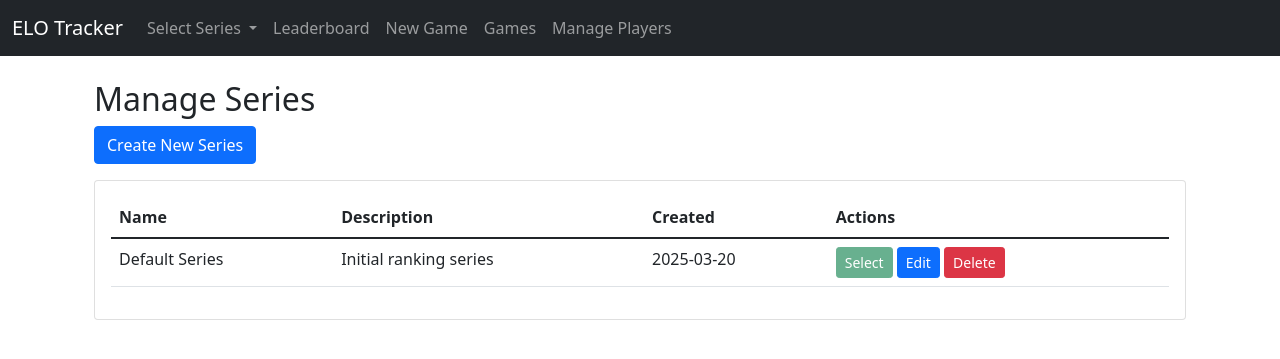
After one commit to LukasKanopka/GrassPowerRanking, a Flask app: page /manage_series in a window 1280 px wide. The commit adds this page. Shown: the top 359 px of the page. Run offline with Flask 3, Linux system fonts and the light colour scheme.

Commit message:
empty db with series

```diff
--- a/app.py
+++ b/app.py
@@ -1,5 +1,5 @@
-from flask import Flask, render_template, request, redirect, url_for, flash, jsonify
-from models import db, Player, Game
+from flask import Flask, render_template, request, redirect, url_for, flash, jsonify, session
+from models import db, Player, Game, Series
 from datetime import datetime
 import math
 
@@ -10,13 +10,118 @@ app.secret_key = 'your_secret_key'  # Needed for flash messages
 
 db.init_app(app)
 
+# Add this before_request handler to ensure a series is selected
+@app.before_request
+def ensure_series_selected():
+    if request.endpoint in ['static']:
+        return
+
+    # Create default series if none exists
+    if Series.query.count() == 0:
+        default_series = Series(name="Default Series", description="Initial ranking series")
+        db.session.add(default_series)
+        db.session.commit()
+
+    # Set current series in session if not already set
+    if 'current_series_id' not in session:
+        default_series = Series.query.first()
+        session['current_series_id'] = default_series.id
+
+# Series management routes
+@app.route('/manage_series')
+def manage_series():
+    series_list = Series.query.order_by(Series.name).all()
+    return render_template('manage_series.html', series_list=series_list)
+
+@app.route('/series/select/<int:series_id>')
+def select_series(series_id):
+    series = Series.query.get_or_404(series_id)
+    session['current_series_id'] = series_id
+    flash(f'Switched to "{series.name}" series', 'success')
+    return redirect(url_for('index'))
+
+@app.route('/series/create', methods=['GET', 'POST'])
+def create_series():
+    if request.method == 'POST':
+        name = request.form.get('name')
+        description = request.form.get('description')
+
+        if not name:
+            flash('Series name is required', 'danger')
+            return render_template('create_series.html')
+
+        # Check if series with this name already exists
+        existing = Series.query.filter(Series.name == name).first()
+        if existing:
+            flash('A series with this name already exists', 'danger')
+            return render_template('create_series.html')
+
+        new_series = Series(name=name, description=description)
+        db.session.add(new_series)
+        db.session.commit()
+
+        flash(f'Series "{name}" created successfully', 'success')
+        return redirect(url_for('manage_series'))
+
+    return render_template('create_series.html')
+
+@app.route('/series/edit/<int:series_id>', methods=['GET', 'POST'])
+def edit_series(series_id):
+    series = Series.query.get_or_404(series_id)
+
+    if request.method == 'POST':
+        name = request.form.get('name')
+        description = request.form.get('description')
+
+        if not name:
+            flash('Series name is required', 'danger')
+            return render_template('edit_series.html', series=series)
+
+        # Check for name conflict only if name changed
+        if name != series.name:
+            existing = Series.query.filter(Series.name == name).first()
+            if existing:
+                flash('A series with this name already exists', 'danger')
+                return render_template('edit_series.html', series=series)
+
+        series.name = name
+        series.description = description
+        db.session.commit()
+
+        flash(f'Series "{name}" updated successfully', 'success')
+        return redirect(url_for('manage_series'))
+
+    return render_template('edit_series.html', series=series)
+
+@app.route('/series/delete/<int:series_id>', methods=['POST'])
+def delete_series(series_id):
+    if Series.query.count() <= 1:
+        flash('Cannot delete the only series. Create another series first.', 'danger')
+        return redirect(url_for('manage_series'))
+
+    series = Series.query.get_or_404(series_id)
+
+    # If we're deleting the current series, select another one
+    if session.get('current_series_id') == series_id:
+        another_series = Series.query.filter(Series.id != series_id).first()
+        session['current_series_id'] = another_series.id
+
+    db.session.delete(series)
+    db.session.commit()
+
+    flash(f'Series "{series.name}" deleted with all its data', 'success')
+    return redirect(url_for('manage_series'))
+
 @app.route('/')
 def index():
-    players = Player.query.order_by(Player.elo.desc()).all()
+    series_id = session.get('current_series_id')
+    current_series = Series.query.get(series_id)
+
+    players = Player.query.filter_by(series_id=series_id).order_by(Player.elo.desc()).all()
 
     # Calculate player stats
     player_stats = {}
-    games = Game.query.all()
+    games = Game.query.filter_by(series_id=series_id).all()
 
     for player in players:
         player_stats[player.id] = {'wins': 0, 'losses': 0, 'win_pct': 0}
@@ -51,10 +156,20 @@ def index():
             stats['win_pct'] = 0
         stats['win_pct'] = round(stats['win_pct'], 1)
 
-    return render_template('leaderboard.html', players=players, player_stats=player_stats)
+    # Get all series for dropdown
+    all_series = Series.query.all()
+
+    return render_template('leaderboard.html',
+                           players=players,
+                           player_stats=player_stats,
+                           current_series=current_series,
+                           all_series=all_series)
 
 @app.route('/new_game', methods=['GET', 'POST'])
 def new_game():
+    series_id = session.get('current_series_id')
+    current_series = Series.query.get(series_id)
+
     if request.method == 'POST':
         # Get selected players for each team
         team1 = request.form.getlist('team1')
@@ -64,64 +179,82 @@ def new_game():
         # Validate
         if not team1 or not team2:
             flash('Please select players for both teams', 'danger')
-            players = Player.query.all()
-            return render_template('new_game.html', players=players)
+            players = Player.query.filter_by(series_id=series_id).all()
+            return render_template('new_game.html', players=players, current_series=current_series)
 
         # Process each game
         for i in range(1, game_count + 1):
             winner = int(request.form.get(f'winner_{i}'))
 
-            # Get the next sequence number
-            last_game = Game.query.order_by(Game.sequence.desc()).first()
+            # Get the next sequence number within this series
+            last_game = Game.query.filter_by(series_id=series_id).order_by(Game.sequence.desc()).first()
             next_seq = 1 if not last_game else last_game.sequence + 1
 
-            # Create and save game
+            # Create and save game with series_id
             game = Game(
                 team1_players=','.join(team1),
                 team2_players=','.join(team2),
                 winner=winner,
-                sequence=next_seq
+                sequence=next_seq,
+                series_id=series_id
             )
             db.session.add(game)
 
             # Update ELOs
-            update_elos(team1, team2, winner)
+            update_elos(team1, team2, winner, series_id)
 
         db.session.commit()
         flash(f'Successfully saved {game_count} games!', 'success')
         return redirect(url_for('index'))
 
-    players = Player.query.all()
-    return render_template('new_game.html', players=players)
+    players = Player.query.filter_by(series_id=series_id).all()
+    all_series = Series.query.all()
+
+    return render_template('new_game.html',
+                          players=players,
+                          current_series=current_series,
+                          all_series=all_series)
 
 @app.route('/games')
 def games():
-    games_list = Game.query.order_by(Game.sequence.desc()).all()
-    players = Player.query.all()
+    series_id = session.get('current_series_id')
+    current_series = Series.query.get(series_id)
+
+    games_list = Game.query.filter_by(series_id=series_id).order_by(Game.sequence.desc()).all()
+    players = Player.query.filter_by(series_id=series_id).all()
 
     # Create a dict for quick lookup
     players_dict = {str(p.id): p.name for p in players}
 
     formatted_games = []
+
     for game in games_list:
-        team1_names = [players_dict[pid] for pid in game.team1_players.split(',')]
-        team2_names = [players_dict[pid] for pid in game.team2_players.split(',')]
+        team1_names = [players_dict.get(pid, "Unknown") for pid in game.team1_players.split(',')]
+        team2_names = [players_dict.get(pid, "Unknown") for pid in game.team2_players.split(',')]
 
         formatted_games.append({
             'id': game.id,
-            'date': game.date.strftime('%Y-%m-%d %H:%M'),
+            'date': game.date.strftime('%Y-%m-%d %H:%M') if game.date else "Unknown",
             'team1': ', '.join(team1_names),
             'team2': ', '.join(team2_names),
-            'winner': 'Team 1' if game.winner == 1 else 'Team 2',
+            'winner': game.winner,
             'sequence': game.sequence
         })
 
-    return render_template('games.html', games=formatted_games)
+    all_series = Series.query.all()
+
+    return render_template('games.html',
+                          games=formatted_games,
+                          current_series=current_series,
+                          all_series=all_series)
 
 @app.route('/edit_game/<int:game_id>', methods=['GET', 'POST'])
 def edit_game(game_id):
-    game = Game.query.get_or_404(game_id)
-    players = Player.query.all()
+    series_id = session.get('current_series_id')
+
+    # Get the game and verify it belongs to the current series
+    game = Game.query.filter_by(id=game_id, series_id=series_id).first_or_404()
+    players = Player.query.filter_by(series_id=series_id).all()
 
     if request.method == 'POST':
         # Get updated data
@@ -137,7 +270,7 @@ def edit_game(game_id):
         db.session.commit()
 
         # Recalculate all ELOs
-        recalculate_all_elos()
+        recalculate_all_elos(series_id)
 
         flash('Game updated successfully!')
         return redirect(url_for('games'))
@@ -154,12 +287,17 @@ def edit_game(game_id):
 
 @app.route('/delete_game/<int:game_id>', methods=['POST'])
 def delete_game(game_id):
-    game = Game.query.get_or_404(game_id)
+    series_id = session.get('current_series_id')
+
+    # Get the game and verify it belongs to the current series
+    game = Game.query.filter_by(id=game_id, series_id=series_id).first_or_404()
+
+    # Delete the game
     db.session.delete(game)
     db.session.commit()
 
-    # Recalculate ELOs for all players
-    recalculate_all_elos()
+    # Recalculate ELOs for all players in this series
+    recalculate_all_elos(series_id)
 
     flash('Game deleted successfully!')
     return redirect(url_for('games'))
@@ -184,7 +322,7 @@ def update_game_order():
         db.session.commit()
 
         # Recalculate ELOs based on the new game order
-        recalculate_all_elos()
+        recalculate_all_elos(session.get('current_series_id'))
 
         return jsonify({'message': 'Game order updated successfully'}), 200
 
@@ -192,27 +330,31 @@ def update_game_order():
         db.session.rollback()
         return jsonify({'error': str(e)}), 500
 
-def recalculate_all_elos():
-    # Reset all player ELOs to their custom starting values
-    players = Player.query.all()
+def recalculate_all_elos(series_id):
+    # Reset all player ELOs to their starting values
+    players = Player.query.filter_by(series_id=series_id).all()
     for player in players:
         player.elo = player.starting_elo
 
-    # Get all games ordered by sequence
-    games = Game.query.order_by(Game.sequence).all()
+    # Get all games in this series, ordered by sequence
+    games = Game.query.filter_by(series_id=series_id).order_by(Game.sequence).all()
 
     # Replay all games to recalculate ELOs
     for game in games:
-        team1_ids = game.team1_players.split(',')
-        team2_ids = game.team2_players.split(',')
-        update_elos(team1_ids, team2_ids, game.winner)
+        team1_ids = [id for id in game.team1_players.split(',')]
+        team2_ids = [id for id in game.team2_players.split(',')]
+        update_elos(team1_ids, team2_ids, game.winner, series_id)
 
     db.session.commit()
 
-def update_elos(team1_ids, team2_ids, winner):
+def update_elos(team1_ids, team2_ids, winner, series_id):
+    # Helper to fetch player by id and series
+    def get_player(player_id):
+        return Player.query.filter_by(id=player_id, series_id=series_id).first()
+
     # Get player objects
-    team1 = [Player.query.get(int(id)) for id in team1_ids]
-    team2 = [Player.query.get(int(id)) for id in team2_ids]
+    team1 = [get_player(int(id)) for id in team1_ids]
+    team2 = [get_player(int(id)) for id in team2_ids]
 
     # Calculate average ELOs
     team1_avg = sum(p.elo for p in team1) / len(team1)
@@ -238,6 +380,8 @@ def update_elos(team1_ids, team2_ids, winner):
 
 @app.route('/manage_players', methods=['GET', 'POST'])
 def manage_players():
+    series_id = session.get('current_series_id')
+    current_series = Series.query.get(series_id)
     error_message = None
     success_message = None
 
@@ -251,15 +395,24 @@ def manage_players():
             if not player_name:
                 error_message = "Player name is required"
             else:
-                # Check if player with this name already exists
-                existing_player = Player.query.filter(Player.name == player_name).first()
+                # Check if player with this name already exists in this series
+                existing_player = Player.query.filter_by(
+                    name=player_name,
+                    series_id=series_id
+                ).first()
+
                 if existing_player:
-                    error_message = f"Player '{player_name}' already exists"
+                    error_message = f"Player '{player_name}' already exists in this series"
                 else:
                     # Create new player
                     try:
                         starting_elo = float(starting_elo)
-                        new_player = Player(name=player_name, elo=starting_elo, starting_elo=starting_elo)
+                        new_player = Player(
+                            name=player_name,
+                            elo=starting_elo,
+                            starting_elo=starting_elo,
+                            series_id=series_id
+                        )
                         db.session.add(new_player)
                         db.session.commit()
                         success_message = f"Player '{player_name}' added successfully"
@@ -271,10 +424,10 @@ def manage_players():
             player_id = request.form.get('player_id')
 
             if player_id:
-                player = Player.query.get(player_id)
+                player = Player.query.filter_by(id=player_id, series_id=series_id).first()
                 if player:
-                    # Check if player is in any games
-                    games = Game.query.all()
+                    # Check if player is in any games in this series
+                    games = Game.query.filter_by(series_id=series_id).all()
                     player_in_game = False
 
                     for game in games:
@@ -301,7 +454,7 @@ def manage_players():
             new_starting_elo = request.form.get('new_starting_elo')
 
             if player_id and new_starting_elo:
-                player = Player.query.get(player_id)
+                player = Player.query.filter_by(id=player_id, series_id=series_id).first()
                 if player:
                     try:
                         new_starting_elo = float(new_starting_elo)
@@ -312,7 +465,7 @@ def manage_players():
 
                         # Recalculate ELOs to update current ELO values
                         db.session.commit()
-                        recalculate_all_elos()
+                        recalculate_all_elos(series_id)
 
                         success_message = f"Updated {player.name}'s starting ELO to {new_starting_elo}. Current ELO changed from {old_elo:.2f} to {player.elo:.2f}"
                     except ValueError:
@@ -320,12 +473,12 @@ def manage_players():
                 else:
                     error_message = "Player not found"
 
-    # Get all players
-    players = Player.query.order_by(Player.name).all()
+    # Get all players in this series
+    players = Player.query.filter_by(series_id=series_id).order_by(Player.name).all()
 
-    # For each player, check if they're in any games
+    # For each player, check if they're in any games in this series
     player_in_games = {}
-    games = Game.query.all()
+    games = Game.query.filter_by(series_id=series_id).all()
 
     for player in players:
         player_in_games[player.id] = False
@@ -337,11 +490,15 @@ def manage_players():
                 player_in_games[player.id] = True
                 break
 
+    all_series = Series.query.all()
+
     return render_template('manage_players.html',
                           players=players,
                           player_in_games=player_in_games,
                           error_message=error_message,
-                          success_message=success_message)
+                          success_message=success_message,
+                          current_series=current_series,
+                          all_series=all_series)
 
 if __name__ == '__main__':
     with app.app_context():
--- a/templates/base.html
+++ b/templates/base.html
@@ -38,14 +38,51 @@
     </style>
 </head>
 <body>
-    <nav class="navbar navbar-expand-lg navbar-light bg-light">
-        <div class="container">
-            <a class="navbar-brand" href="/">ELO Tracker</a>
-            <div class="navbar-nav">
-                <a class="nav-link" href="/">Leaderboard</a>
-                <a class="nav-link" href="/new_game">New Game</a>
-                <a class="nav-link" href="/games">Games History</a>
-                <a class="nav-link" href="/manage_players">Manage Players</a>
+    <nav class="navbar navbar-expand-lg navbar-dark bg-dark">
+        <div class="container-fluid">
+            <a class="navbar-brand" href="{{ url_for('index') }}">ELO Tracker</a>
+            <button class="navbar-toggler" type="button" data-bs-toggle="collapse" data-bs-target="#navbarNav">
+                <span class="navbar-toggler-icon"></span>
+            </button>
+            <div class="collapse navbar-collapse" id="navbarNav">
+                <ul class="navbar-nav me-auto">
+                    <!-- Series Dropdown -->
+                    <li class="nav-item dropdown">
+                        <a class="nav-link dropdown-toggle" href="#" id="seriesDropdown" role="button"
+                           data-bs-toggle="dropdown" aria-expanded="false">
+                            {{ current_series.name if current_series else 'Select Series' }}
+                        </a>
+                        <ul class="dropdown-menu" aria-labelledby="seriesDropdown">
+                            {% for series in all_series %}
+                            <li>
+                                <a class="dropdown-item {% if series.id == session.current_series_id %}active{% endif %}"
+                                   href="{{ url_for('select_series', series_id=series.id) }}">
+                                    {{ series.name }}
+                                </a>
+                            </li>
+                            {% endfor %}
+                            <li><hr class="dropdown-divider"></li>
+                            <li>
+                                <a class="dropdown-item" href="{{ url_for('manage_series') }}">
+                                    Manage Series
+                                </a>
+                            </li>
+                        </ul>
+                    </li>
+                    <!-- Existing menu items -->
+                    <li class="nav-item">
+                        <a class="nav-link" href="{{ url_for('index') }}">Leaderboard</a>
+                    </li>
+                    <li class="nav-item">
+                        <a class="nav-link" href="{{ url_for('new_game') }}">New Game</a>
+                    </li>
+                    <li class="nav-item">
+                        <a class="nav-link" href="{{ url_for('games') }}">Games</a>
+                    </li>
+                    <li class="nav-item">
+                        <a class="nav-link" href="{{ url_for('manage_players') }}">Manage Players</a>
+                    </li>
+                </ul>
             </div>
         </div>
     </nav>
--- /dev/null
+++ b/templates/manage_series.html
@@ -0,0 +1,51 @@
+{% extends "base.html" %}
+
+{% block content %}
+<div class="container">
+    <h2>Manage Series</h2>
+    <a href="{{ url_for('create_series') }}" class="btn btn-primary mb-3">Create New Series</a>
+
+    <div class="card">
+        <div class="card-body">
+            {% if series_list %}
+            <table class="table">
+                <thead>
+                    <tr>
+                        <th>Name</th>
+                        <th>Description</th>
+                        <th>Created</th>
+                        <th>Actions</th>
+                    </tr>
+                </thead>
+                <tbody>
+                    {% for series in series_list %}
+                    <tr>
+                        <td>{{ series.name }}</td>
+                        <td>{{ series.description }}</td>
+                        <td>{{ series.created_at.strftime('%Y-%m-%d') }}</td>
+                        <td>
+                            <a href="{{ url_for('select_series', series_id=series.id) }}"
+                               class="btn btn-sm btn-success {% if series.id == session.current_series_id %}disabled{% endif %}">
+                                Select
+                            </a>
+                            <a href="{{ url_for('edit_series', series_id=series.id) }}"
+                               class="btn btn-sm btn-primary">
+                                Edit
+                            </a>
+                            <form method="POST" action="{{ url_for('delete_series', series_id=series.id) }}"
+                                  class="d-inline"
+                                  onsubmit="return confirm('Delete this series and ALL its data?');">
+                                <button type="submit" class="btn btn-sm btn-danger">Delete</button>
+                            </form>
+                        </td>
+                    </tr>
+                    {% endfor %}
+                </tbody>
+            </table>
+            {% else %}
+            <p>No series found. Create your first series!</p>
+            {% endif %}
+        </div>
+    </div>
+</div>
+{% endblock %}
```
Also changed, not shown: migrate_games.py (+40 -54 lines), migrate_to_series.py (added, +96 -0 lines), models.py (+16 -1 lines), recreate_db_with_series.py (added, +45 -0 lines), templates/create_series.html (added, +24 -0 lines), templates/edit_series.html (added, +24 -0 lines), elo.db (added), instance/elo.db.
